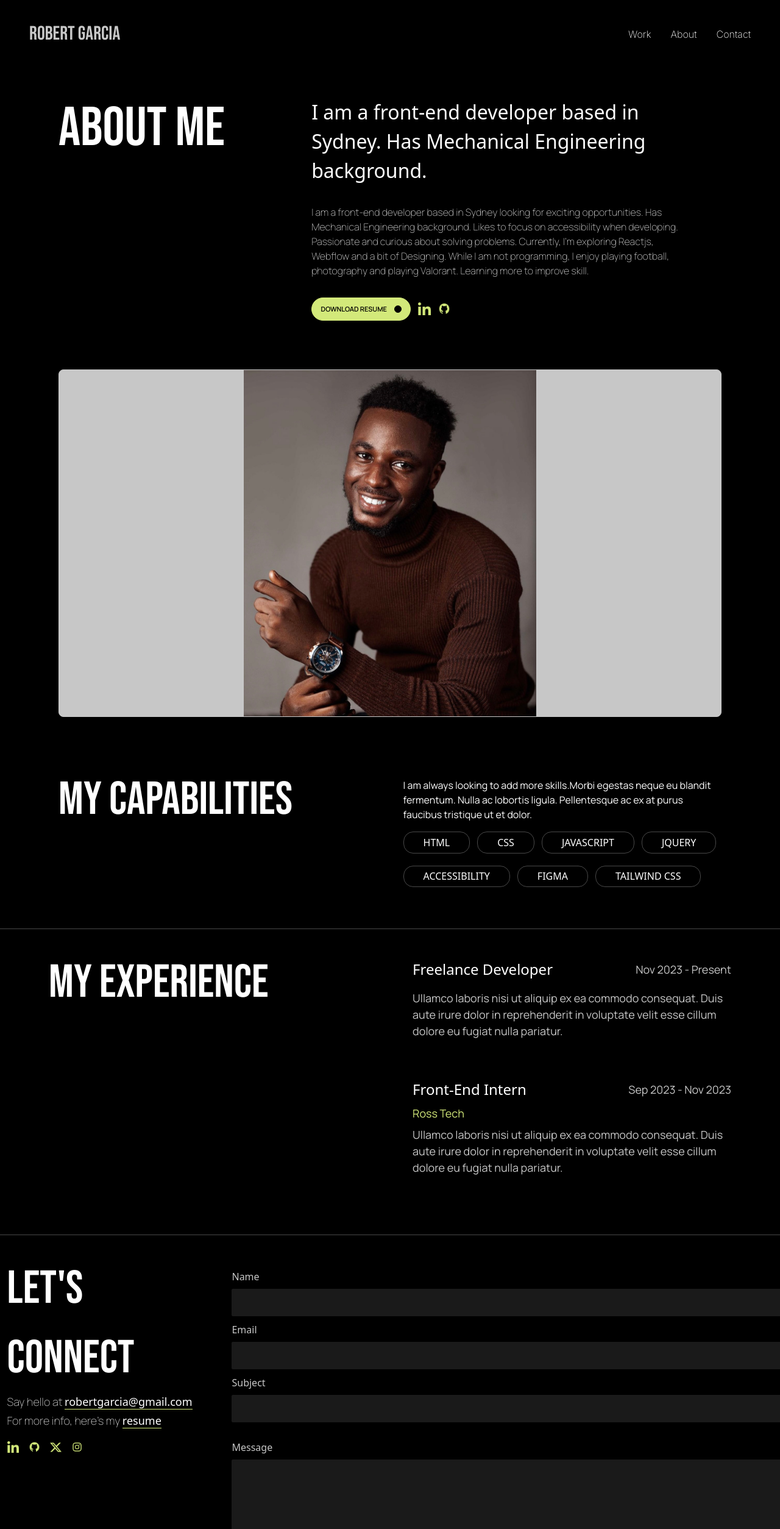
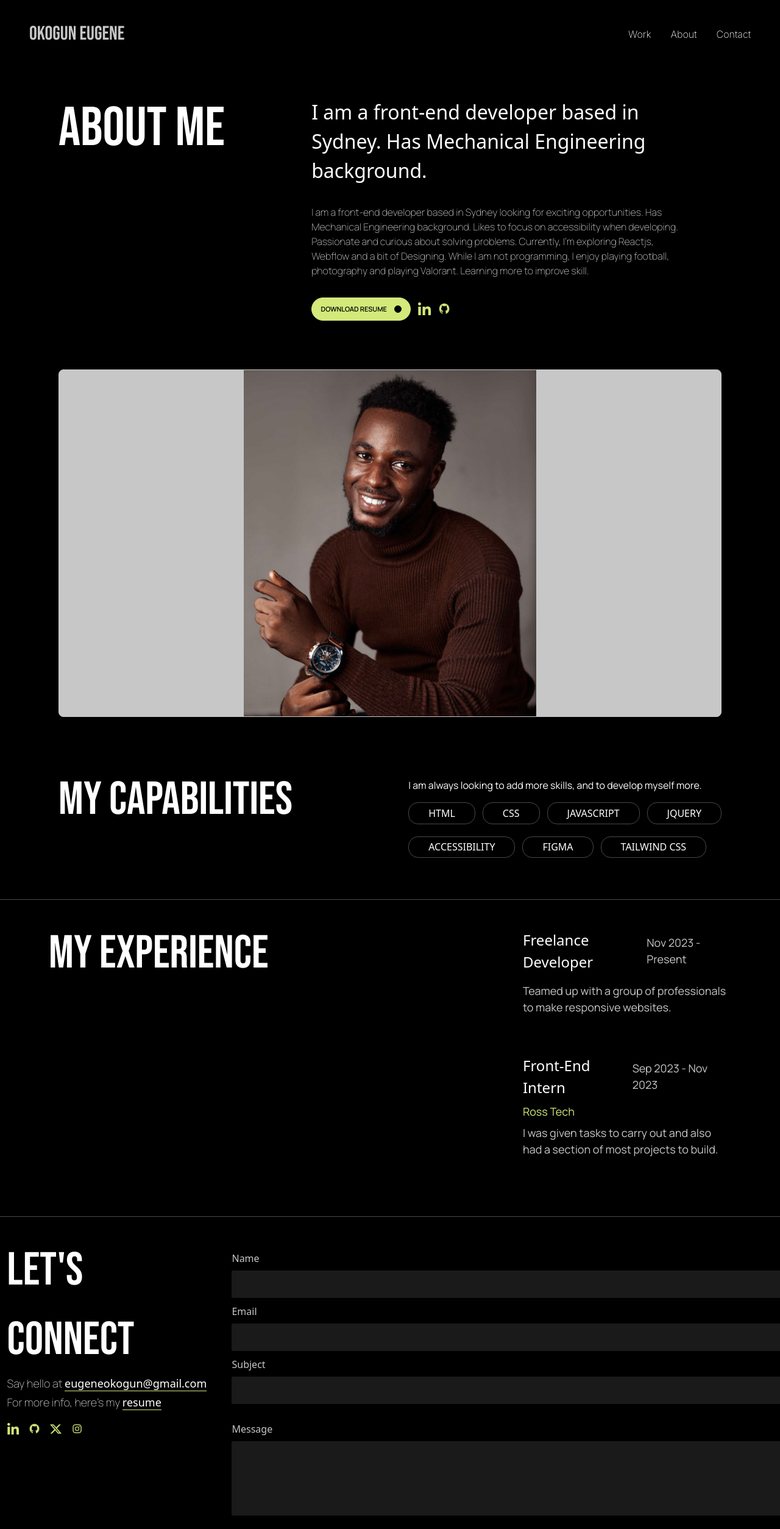
Before and after one commit to onlyeugene/Portfolio-React-Project, a React (Vite) app: page /About in a window 1280 px wide. Shown: the top 2508 px of the page at 61% size. Built offline with nearby package versions, Linux system fonts and the light colour scheme.

Commit message:
made changes

```diff
--- a/src/Components/Footer/Footer.jsx
+++ b/src/Components/Footer/Footer.jsx
@@ -9,7 +9,7 @@ const Footer = () => {
     <div className='bg-black text-white border-t-[1px] w-full border-[#484848] md:px-[5rem] lg:flex px-[1rem]  py-[2rem] xl:flex gap-[10rem] lg:gap-0 justify-center xl:px-0' id='contact'>
       <div className='xl:w-full xl:pl-[5rem]'>
         <h1 className='md:text-[76px]  text-[34px] pr-[10rem]'>LET'S CONNECT</h1>
-        <p className='md:text-[18px] font-extralight text-[#c7c7c7] mb-1'>Say hello at <span className='text-white border-b-[1px] font-sans border-[#d3e97a]'>robertgarcia@gmail.com</span></p>
+        <p className='md:text-[18px] font-extralight text-[#c7c7c7] mb-1'>Say hello at <span className='text-white border-b-[1px] font-sans border-[#d3e97a]'>eugeneokogun@gmail.com</span></p>
         <p className='md:text-[18px] font-extralight text-[#c7c7c7]'>For more info, here's my <span className='text-white border-b-[1px] font-sans border-[#d3e97a]'>resume</span></p>
         <div className='flex items-center gap-[1rem] pt-5 md:pb-0 pb-[1rem]'>
             <img src={linked} alt="" className='w-[1.2rem]'/>
--- a/src/Components/Navbar/Navbar.jsx
+++ b/src/Components/Navbar/Navbar.jsx
@@ -6,7 +6,7 @@ const Navbar = () => {
     <div className='bg-black text-white w-full md:px-[3rem] flex items-center justify-between md:p-[2rem] p-[1rem]'>
       <div>
         <Link to={'/'}>
-          <h1 className='md:text-[32px] text-[28px] text-[#c7c7c7]'>ROBERT GARCIA</h1>
+          <h1 className='md:text-[32px] text-[28px] text-[#c7c7c7]'>OKOGUN EUGENE</h1>
         </Link>
       </div>
       <nav>
--- a/src/Pages/About/AboutExperience/AboutExperience.jsx
+++ b/src/Pages/About/AboutExperience/AboutExperience.jsx
@@ -11,7 +11,7 @@ const AboutExperience = () => {
                 <p className='text-[#c7c7c7] text-[18px]'>Nov 2023 - Present</p>
             </div>
             <div>
-                <p className='text-[18px] text-[#c7c7c7]'>Ullamco laboris nisi ut aliquip ex ea commodo consequat. Duis aute irure dolor in reprehenderit in voluptate velit esse cillum dolore eu fugiat nulla pariatur.</p>
+                <p className='text-[18px] text-[#c7c7c7]'>Teamed up with a group of professionals to make responsive websites.</p>
             </div>
             <div className='flex flex-col gap-2 py-[3rem]'>
                 <div className='md:flex justify-between items-center '>
@@ -20,7 +20,7 @@ const AboutExperience = () => {
                 </div>
                 <p className='text-[#d3e97a] text-[18px]'>Ross Tech</p>
                 <div>
-                    <p className='text-[18px] text-[#c7c7c7]'>Ullamco laboris nisi ut aliquip ex ea commodo consequat. Duis aute irure dolor in reprehenderit in voluptate velit esse cillum dolore eu fugiat nulla pariatur.</p>
+                    <p className='text-[18px] text-[#c7c7c7]'>I was given tasks to carry out and also had a section of most projects to build.</p>
                 </div>
             </div>
         </div>
--- a/src/Pages/About/AboutHero/AboutHero.jsx
+++ b/src/Pages/About/AboutHero/AboutHero.jsx
@@ -44,7 +44,7 @@ const AboutHero = () => {
             <div className='md:flex py-[2rem] w-full '>
                 <h1 className='md:text-[76px] text-[43px] md:w-[80rem]'>MY CAPABILITIES</h1>
                 <div className='md:flex md:flex-col gap-4 py-5'>
-                    <p>I am always looking to add more skills.Morbi egestas neque eu blandit fermentum. Nulla ac lobortis ligula. Pellentesque ac ex at purus faucibus tristique ut et dolor. </p>
+                    <p>I am always looking to add more skills, and to develop myself more. </p>
 
                     <div className='md:flex md:flex-col  md:gap-5 hidden '>
                         <div className='md:flex  md:gap-3'>
```
